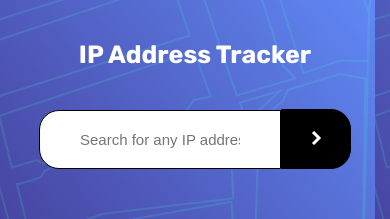
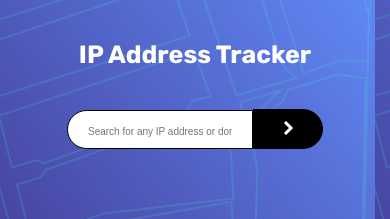
Before and after one commit to Fransco35/ip-address-tracker, a React (Create React App) app: page / in a window 390 px wide. Shown: the top 219 px of the page. Built offline with nearby package versions, Linux system fonts and the light colour scheme; no server answers.

Commit message:
made changes

```diff
--- a/src/App.css
+++ b/src/App.css
@@ -148,18 +148,27 @@
 @media screen and (max-width: 425px) {
   .firstContainer {
     background-image: url("../public/images/pattern-bg-mobile.png");
-    height: 300px;
+    height: 250px;
   }
 
   .firstContainer h1 {
     font-size: 25px;
   }
   .formbox {
-    width: 20rem;
+    width: 18rem;
+  }
+
+  .input_field {
+    font-size: 15px;
+    padding: 10px 20px;
   }
 
   .input_field::placeholder {
-    font-size: 15px;
+    font-size: 10px;
+  }
+
+  .input_btn {
+    height: 40px;
   }
 
   .secondContainer {
@@ -177,7 +186,6 @@
   }
 
   .mapContainer {
-    /* height: 400px; */
     width: 100%;
   }
 }
```
